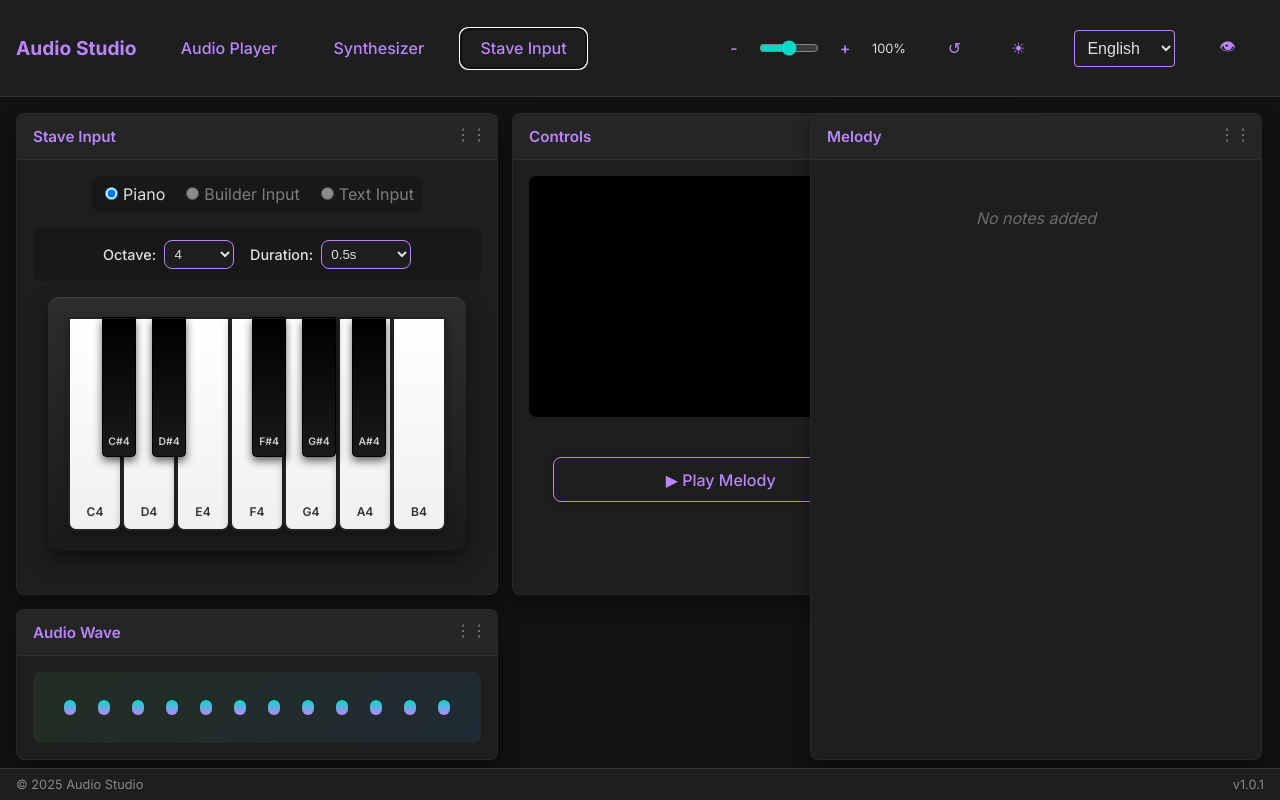
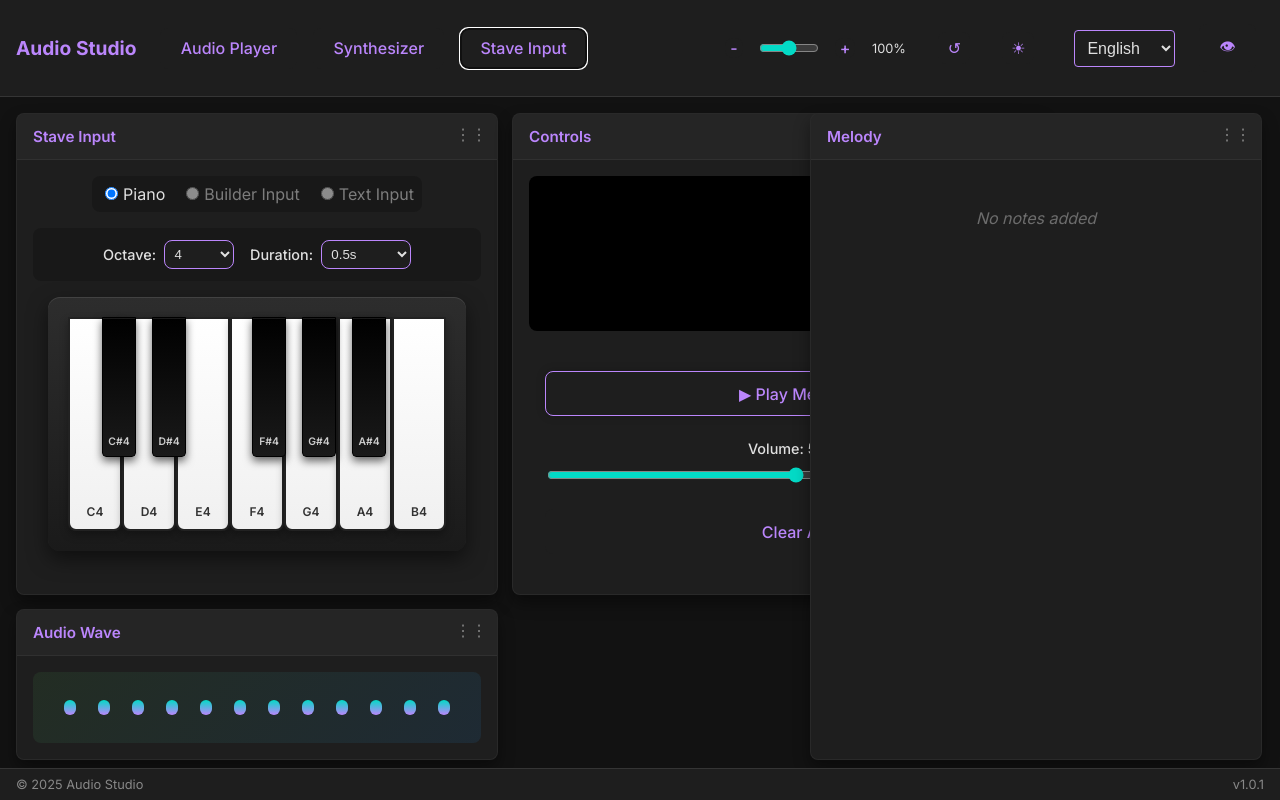
Before and after one commit to Luckysreee/MyAudioPlayer, a React (Vite) app: page / in a window 1280 px wide. Both pictures are taken after a click on the button "Stave Input". Built offline with nearby package versions, Linux system fonts and the light colour scheme; the HTML template or start-up script is replaced by a standard one.

Commit message:
Redesign UI

```diff
--- a/src/components/AudioPlayer.jsx
+++ b/src/components/AudioPlayer.jsx
@@ -98,56 +98,52 @@ const AudioPlayer = ({
 
     // STAVE LOGIC
     const playMelody = () => {
-        if (!audioContextRef.current || melody.length === 0) return;
-
         if (isStavePlaying) {
-            // Stop functionality if needed, for now just reset
+            // Stop playback
             setIsStavePlaying(false);
+            if (oscillatorRef.current) {
+                oscillatorRef.current.stop();
+                oscillatorRef.current = null;
+            }
             return;
         }
 
+        if (!melody.length || !gainNodeRef.current) return;
+
         setIsStavePlaying(true);
-        const ctx = audioContextRef.current;
-        const now = ctx.currentTime;
-        let accumulator = 0;
+        let idx = 0;
 
-        melody.forEach(m => {
-            const osc = ctx.createOscillator();
-            const gain = ctx.createGain();
-
-            // Calculate frequency using Equal Temperament (A4 = 440Hz, C4 ~ 261.63Hz)
-            const notes = ['C', 'C#', 'D', 'D#', 'E', 'F', 'F#', 'G', 'G#', 'A', 'A#', 'B'];
-
-            // Normalize note input (handling both '#' and 'b' if we supported flats, but specific check for '#')
-            const noteBase = m.note.toUpperCase();
-            const accidental = m.accidental ? m.accidental : '';
-            const semitones = notes.indexOf(noteBase + accidental);
-
-            if (semitones !== -1) {
-                // Formula: f = 261.63 * 2^((octave - 4) + semitones/12)
-                // Actually base C4 is 261.63.
-                // Using distance from C4:
-                const octaveOffset = m.octave - 4;
-                const totalSemitonesFromC4 = (octaveOffset * 12) + semitones;
-                const freq = 261.63 * Math.pow(2, totalSemitonesFromC4 / 12);
-                osc.frequency.value = freq;
+        const playNext = () => {
+            if (idx >= melody.length || !gainNodeRef.current) {
+                setIsStavePlaying(false);
+                return;
             }
 
-            osc.type = 'triangle';
-            osc.connect(gain);
-            gain.connect(analyserRef.current);
+            const m = melody[idx];
+            const noteFreq = (() => {
+                const noteNames = ['C', 'C#', 'D', 'D#', 'E', 'F', 'F#', 'G', 'G#', 'A', 'A#', 'B'];
+                const baseNote = noteNames.indexOf(m.note + (m.accidental || ''));
+                if (baseNote === -1) return 440;
+                const A4 = 440;
+                const semitonesFromA4 = (m.octave - 4) * 12 + (baseNote - 9);
+                return A4 * Math.pow(2, semitonesFromA4 / 12);
+            })();
 
-            gain.gain.setValueAtTime(0.5, now + accumulator);
-            gain.gain.exponentialRampToValueAtTime(0.01, now + accumulator + m.duration - 0.05);
+            const osc = audioContextRef.current.createOscillator();
+            osc.type = 'sine';
+            osc.frequency.value = noteFreq;
+            osc.connect(gainNodeRef.current);
+            osc.start();
+            oscillatorRef.current = osc;
 
-            osc.start(now + accumulator);
-            osc.stop(now + accumulator + m.duration);
+            setTimeout(() => {
+                osc.stop();
+                idx++;
+                playNext();
+            }, m.duration * 1000);
+        };
 
-            accumulator += m.duration;
-        });
-
-        // Reset playing state after melody
-        setTimeout(() => setIsStavePlaying(false), accumulator * 1000);
+        playNext();
     };
 
     // Handle File Playback
@@ -423,7 +419,7 @@ const AudioPlayer = ({
             <DraggableCard
                 title={translations.controls || "Controls"}
                 initialPos={{ x: '512px', y: '16px' }}
-                initialSize={{ width: '520px', height: '480px' }}
+                initialSize={{ width: '530px', height: '480px' }}
                 className="stave-visualizer-controls-card"
             >
                 <div className="visualizer-container" style={{ width: '100%', height: '60%', background: '#000', marginBottom: '1rem', borderRadius: '8px', overflow: 'hidden', display: 'flex', alignItems: 'center', justifyContent: 'center' }}>
@@ -435,6 +431,8 @@ const AudioPlayer = ({
                     onClear={() => setMelody([])}
                     melody={melody}
                     translations={translations}
+                    volume={volume}
+                    onVolumeChange={setVolume}
                 />
             </DraggableCard>
 
--- a/src/components/StaveInput.jsx
+++ b/src/components/StaveInput.jsx
@@ -2,8 +2,8 @@ import React, { useState } from 'react';
 import Piano from './Piano';
 
 // 1. STAVE CONTROLS (Play/Stop/Clear + Visualizer placeholder if we moved it here, but Visualizer is in parent)
-export const StaveControls = ({ onPlay, isPlaying, onClear, melody, translations }) => (
-    <div className="flex-center gap-md" style={{ width: '100%', padding: '1rem' }}>
+export const StaveControls = ({ onPlay, isPlaying, onClear, melody, translations, volume, onVolumeChange }) => (
+    <div className="flex-center gap-md" style={{ width: '100%', padding: '1rem', flexDirection: 'column' }}>
         <button
             onClick={onPlay}
             className="btn-primary"
@@ -21,11 +21,26 @@ export const StaveControls = ({ onPlay, isPlaying, onClear, melody, translations
         >
             {isPlaying ? "⏹ Stop" : "▶ Play Melody"}
         </button>
+
+        <div style={{ width: '100%', display: 'flex', flexDirection: 'column', gap: '0.5rem' }}>
+            <label style={{ fontSize: '0.9rem', fontWeight: '500' }}>Volume: {Math.round(volume * 100)}%</label>
+            <input
+                type="range"
+                min="0"
+                max="1"
+                step="0.01"
+                value={volume}
+                onChange={(e) => onVolumeChange(parseFloat(e.target.value))}
+                className="no-drag"
+                style={{ width: '100%' }}
+            />
+        </div>
+
         <button
             onClick={onClear}
             disabled={melody.length === 0}
             className="btn-secondary"
-            style={{ height: '45px', whiteSpace: 'nowrap' }}
+            style={{ height: '45px', whiteSpace: 'nowrap', width: '100%' }}
         >
             {translations.clearAll || "Clear"}
         </button>
```
